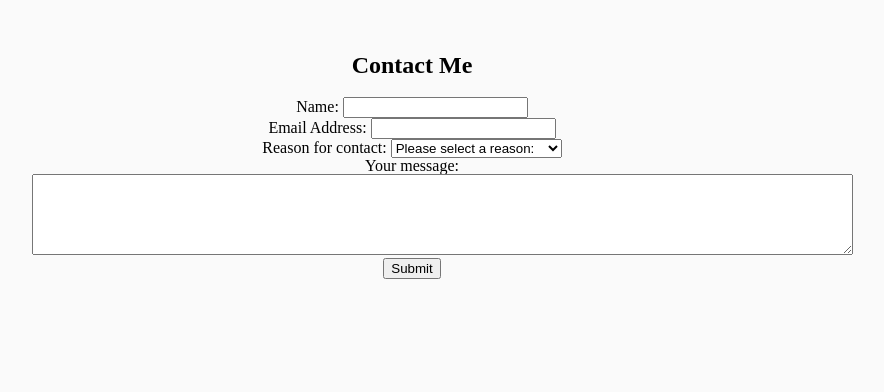
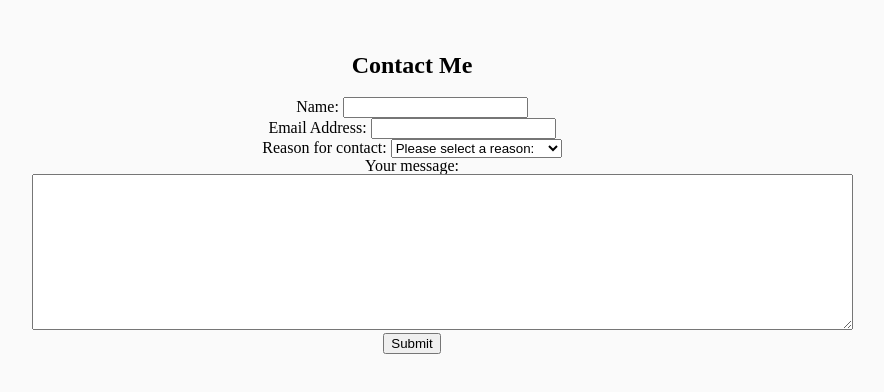
Before and after one commit to KW04330/MI349_blog, a plain HTML site: page contact.html in a window 1280 px wide. Shown: the part 114-506 px from the top of the page, without its empty margins (228-1112 px from the left). Drawn offline with Linux system fonts and the light colour scheme.

Commit message:
row updates

```diff
--- a/contact.html
+++ b/contact.html
@@ -104,7 +104,7 @@
 
                 <div>
                     <label for="comment">Your message:
-                    <textarea name="comment" id="comment" rows="5" cols="100"></textarea>
+                    <textarea name="comment" id="comment" rows="10" cols="100"></textarea>
                     </label>
                     <button>Submit</button>
                 </div>
```
